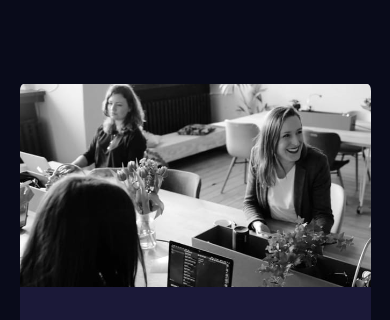
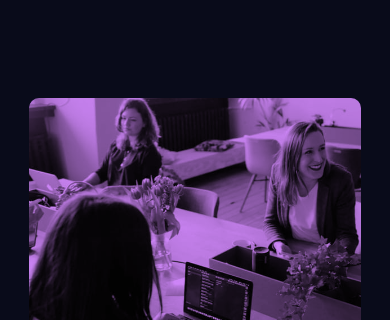
Before and after one commit to trisbman/Stats-Preview-Card-Main-Component, a plain HTML site: page index.html in a window 390 px wide. Shown: the top 320 px of the page. Drawn offline with Linux system fonts and the light colour scheme.

Commit message:
optimize mobile view

```diff
--- a/styles.css
+++ b/styles.css
@@ -27,7 +27,7 @@
   height: 100%;
 }
 body {
-  height: 100vh;
+  height: 99vh;
   display: grid;
   font-family: var(--primary-font);
   font-size: 15px;
@@ -46,7 +46,7 @@ span {
   width: 75vw;
   height: 60vh;
   background-color: hsl(244, 38%, 16%);
-  border-radius: 1%;
+  border-radius: 10px;
   overflow: hidden;
 }
 .card-text {
@@ -95,14 +95,16 @@ span {
 }
 
 @media screen and (max-width: 1097px) {
+  body {
+    min-height: 1096px;
+  }
   .card {
     display: grid;
-    width: 90vw;
-    height: 80vh;
+    width: 85vw;
+    max-width: 700px;
+    height: 900px;
     grid-template-rows: 30% 70%;
     grid-template-columns: 100%;
-    background: hsl(244, 38%, 16%);
-    border-radius: 1%;
     justify-content: center;
     align-content: center;
   }
@@ -137,7 +139,8 @@ span {
     font-size: 12px;
   }
   .img {
-    background: url("./images/image-header-mobile.jpg");
+    background: rgb(205, 133, 247) url("./images/image-header-mobile.jpg");
+    background-blend-mode: multiply;
     background-size: cover;
     order: -1;
   }
```
